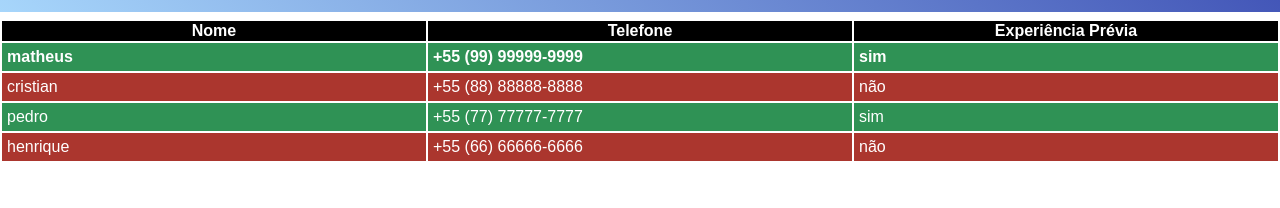
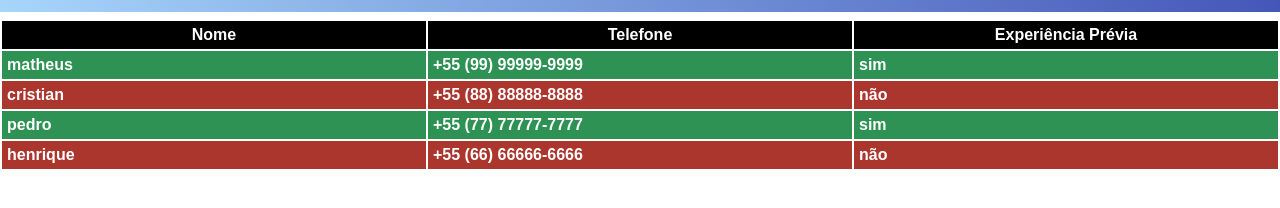
Before and after one commit to llDeveloperll/projeto-guiado-NWTB, a plain HTML site: page index.html in a window 1280 px wide. Shown: the part 56-264 px from the top of the page. Drawn offline with Linux system fonts and the light colour scheme.

Commit message:
automatização da listagem

```diff
--- a/index.html
+++ b/index.html
@@ -6,7 +6,6 @@
     <meta name="viewport" content="width=device-width, initial-scale=1.0">
     <title>Formúlario Newtab</title>
     <link rel="stylesheet" href="./assets/css/style.css">
-    <link rel="stylesheet" href="./assets/css/list.css">
 </head>
 <body>
     <header class="header">
@@ -68,23 +67,34 @@
     </section>
 </body>
     <script type="text/javascript">
+        var table = document.getElementById("list")
+
+        table.style.width = '100%';
+        table.style.marginTop = '7px';
+        table.style.borderSpacing = '0';
 
         function criarTabela(conteudo) {
             var tabela = document.createElement("table");
             var thead = document.createElement("thead");
             var tbody=document.createElement("tbody");
-            var thd=function(i){return (i==0)?"th":"td";};
+            var thd=function(i){ return (i==0) ? "th" : "td";};
             var cState;
             for (var i=0; i < conteudo.length; i++) {
                 var tr = document.createElement("tr");
                 for(var o=0;o<conteudo[i].length;o++){
                     cState = "#000000"
                     if (conteudo[i][2] != "Experiência Prévia") {
-                        cState = conteudo[i][2] == "sim" ? "#2f9255" : "#ab362e"
+                        cState = (conteudo[i][2] == "sim") ? "#2f9255" : "#ab362e"
                     }
                     tr.style.backgroundColor = cState
                     var t = document.createElement(thd(i));
-                    t.style.width = '10%'
+
+                    t.style.width = '10%';
+                    t.style.fontWeight = "bold";
+                    t.style.verticalAlign = "top";
+                    t.style.padding = '5px';
+                    t.style.color = 'white';
+
                     var texto=document.createTextNode(conteudo[i][o]);
                     t.appendChild(texto);
                     tr.appendChild(t);
```
